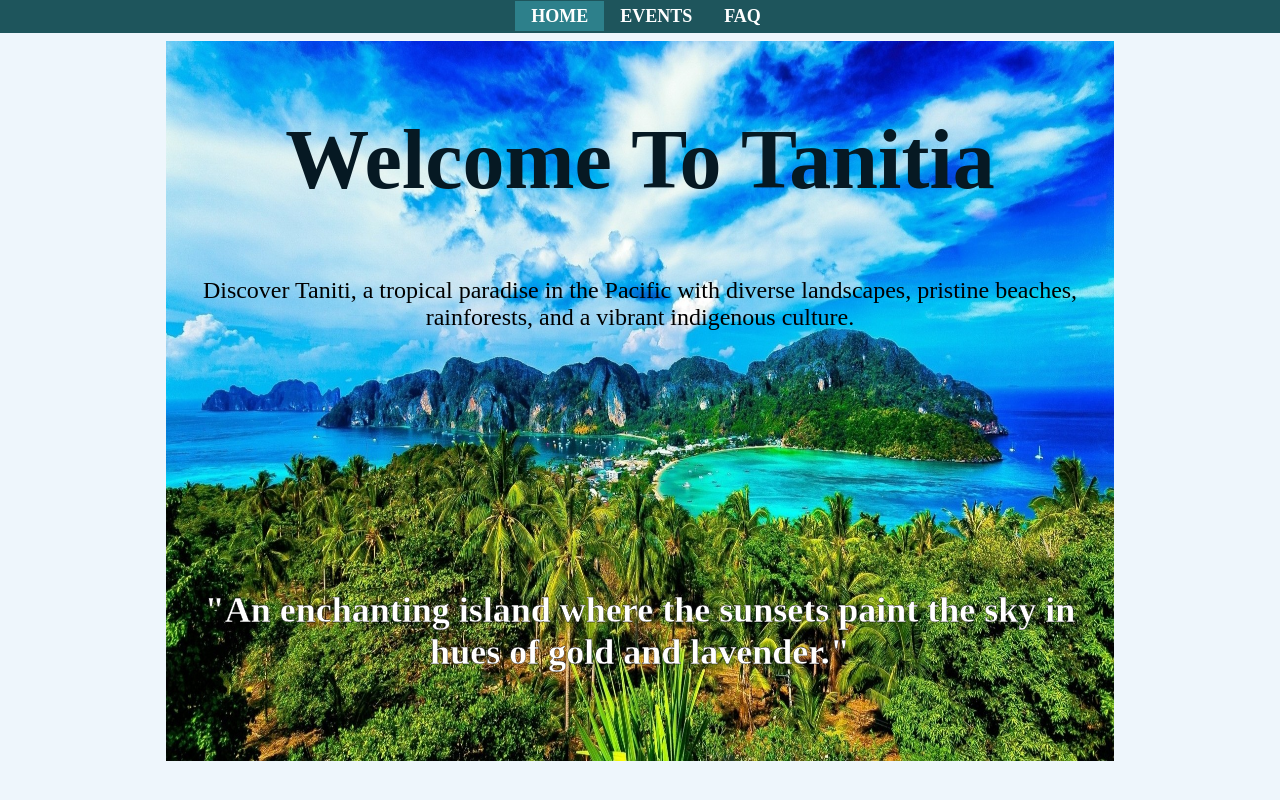
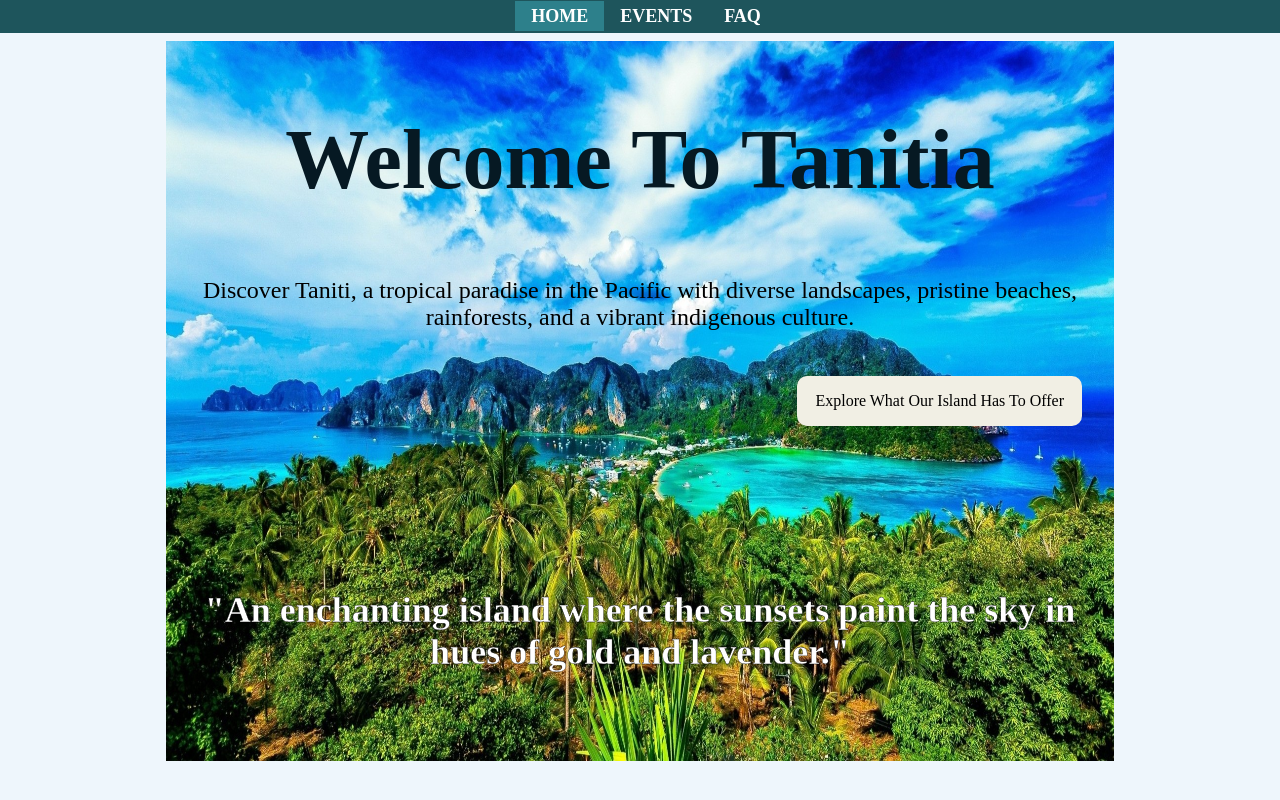
Before and after one commit to jmjles/ux-wgu, a Next.js app: page / in a window 1280 px wide. Built offline with nearby package versions, Linux system fonts and the light colour scheme.

Commit message:
devop: added cta

```diff
--- a/src/app/components/Banner.tsx
+++ b/src/app/components/Banner.tsx
@@ -2,6 +2,7 @@ import React from "react";
 import island from "../assets/island.jpeg";
 import Image from "next/image";
 import Quotes from "../Quotes";
+import Link from "next/link";
 
 const Banner = (props: props) => {
   return (
@@ -16,6 +17,26 @@ const Banner = (props: props) => {
         fill={true}
       />
       <h1 style={{ zIndex: 10 }}>{props.heading}</h1>
+      {props.home && (
+        <Link
+          href="/locations"
+          style={{
+            position: "absolute",
+            right: 32,
+            bottom: "50%",
+            transform: "translateY(50%)",
+            backgroundColor: "#F1EFE4",
+            paddingLeft: 18,
+            paddingRight: 18,
+            borderRadius: 10,
+            cursor: "pointer",
+            color: "black",
+            textDecorationLine: "none",
+          }}
+        >
+          <p style={{}}>Explore What Our Island Has To Offer</p>
+        </Link>
+      )}
       {props.home && (
         <section className="Summary">
           Discover Taniti, a tropical paradise in the Pacific with diverse
```
